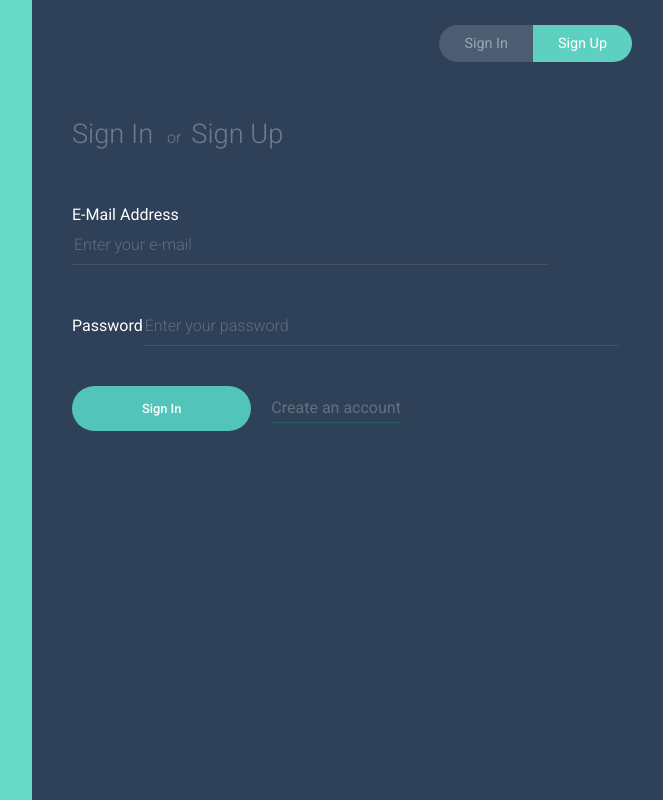
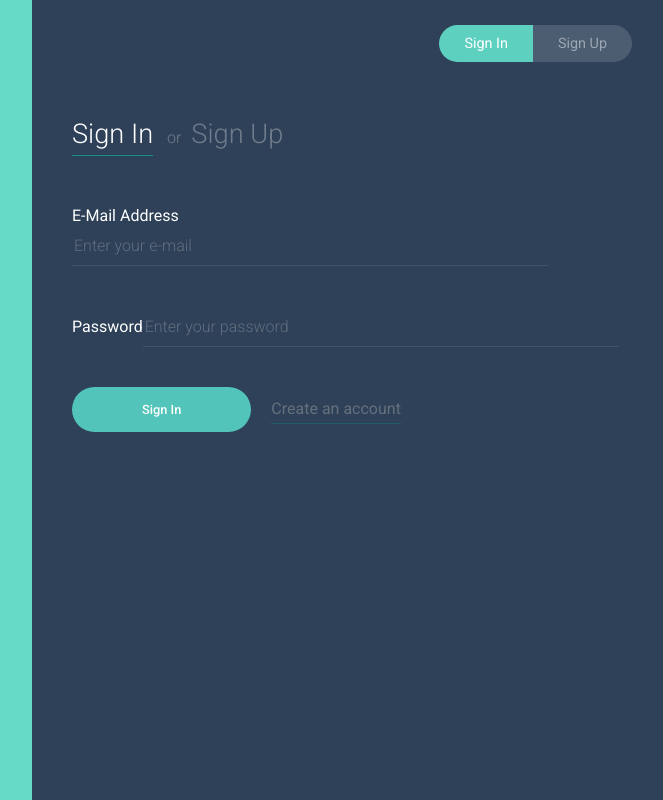
Before and after one commit to Gleider/podcast-aggregator, a React (Create React App) app in the folder client/: page /sign-in in a window 1280 px wide. Shown: the whole page, without its empty margins (608-1271 px from the left). Built offline with nearby package versions, Linux system fonts and the light colour scheme; no server answers.

Commit message:
aprimored the login and register page

```diff
--- a/client/src/App.js
+++ b/client/src/App.js
@@ -1,10 +1,9 @@
 import React, {Component} from 'react';
-import { BrowserRouter as Router, Route, Link } from 'react-router-dom';
+import { BrowserRouter as Router, Route, Link, NavLink } from 'react-router-dom';
 import SignUpForm from './pages/SignUpForm';
 import SignInForm from './pages/SignInForm';
 import './App.css';
 
-//continue video on 22minutes
 class App extends Component {
   state = {
     response: ''
@@ -31,13 +30,13 @@ class App extends Component {
           <div className="App__Aside"></div>
           <div className="App__Form">
             <div className="PageSwitcher">
-              <a href="#" className="PageSwitcher__Item">Sign In</a>
-              <a href="#" className="PageSwitcher__Item PageSwitcher__Item--Active">Sign Up</a>
+              <NavLink to="/sign-in" activeClassName="PageSwitcher__Item--Active" className="PageSwitcher__Item">Sign In</NavLink>
+              <NavLink exact to="/" activeClassName="PageSwitcher__Item--Active" className="PageSwitcher__Item">Sign Up</NavLink>
             </div>
 
             <div className="FormTitle">
-              <Link to="/sign-in" className="FormTitle__Link">Sign In</Link> or
-              <Link to="/" className="FormTitle__Link">Sign Up</Link>
+              <NavLink to="/sign-in" activeClassName="FormTitle__Link--Active" className="FormTitle__Link">Sign In</NavLink> or
+              <NavLink exact to="/" activeClassName="FormTitle__Link--Active" className="FormTitle__Link">Sign Up</NavLink>
             </div>
 
             <Route exact path="/" component={SignUpForm}></Route>
--- a/client/src/pages/SignInForm.js
+++ b/client/src/pages/SignInForm.js
@@ -1,4 +1,5 @@
 import React, { Component } from 'react'
+import { Link } from 'react-router-dom'
 
 class SignInForm extends Component {
   render() {
@@ -18,7 +19,7 @@ class SignInForm extends Component {
 
           <div className="FormField">
             <button className="FormField__Button mr-20">Sign In</button>
-            <a href="#" className="FormField__Link">Create an account</a>
+            <Link to="/" className="FormField__Link">Create an account</Link>
           </div>
         </form>
       </div>
--- a/client/src/pages/SignUpForm.js
+++ b/client/src/pages/SignUpForm.js
@@ -1,5 +1,5 @@
 import React, { Component } from 'react'
-
+import { Link } from 'react-router-dom'
 class SignUpForm extends Component {
   render() {
     return (
@@ -26,7 +26,7 @@ class SignUpForm extends Component {
 
           <div className="FormField">
             <button className="FormField__Button mr-20">Sign Up</button>
-            <a href="#" className="FormField__Link">I'm already member</a>
+            <Link to="/sign-in" className="FormField__Link">I'm already member</Link>
           </div>
         </form>
       </div>
```
